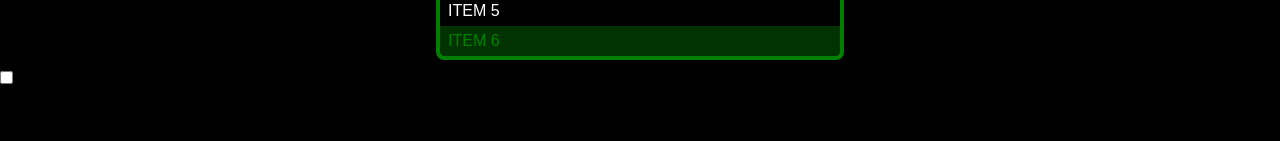
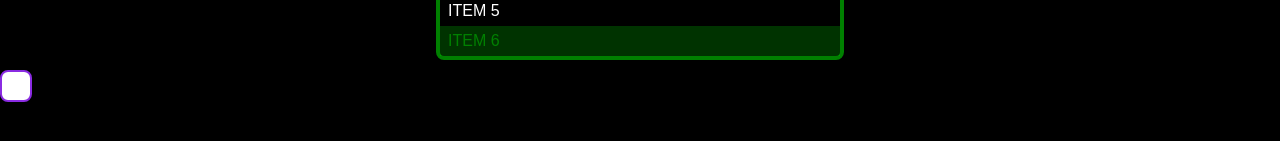
Before and after one commit to AsianDesigner/week-11, a plain HTML site: page index.html in a window 1280 px wide. Shown: the part 471-612 px from the top of the page. Drawn offline with Linux system fonts and the light colour scheme.

Commit message:
edited css and html checkbox

```diff
--- a/css/main.css
+++ b/css/main.css
@@ -79,3 +79,14 @@
         color: blue;
         background-color: rgba(0, 0, 255, 0.2);
 }
+
+input[type="checkbox"] {
+    appearance: none;
+    width: 32px;
+    height: 32px;
+    padding: 8px;
+    border: 2px solid red;
+    border-radius: 8px;
+    background-color: white;
+    border: 2px solid blueviolet;
+}
```
Also changed, not shown: index.html (line endings or trailing spaces).
